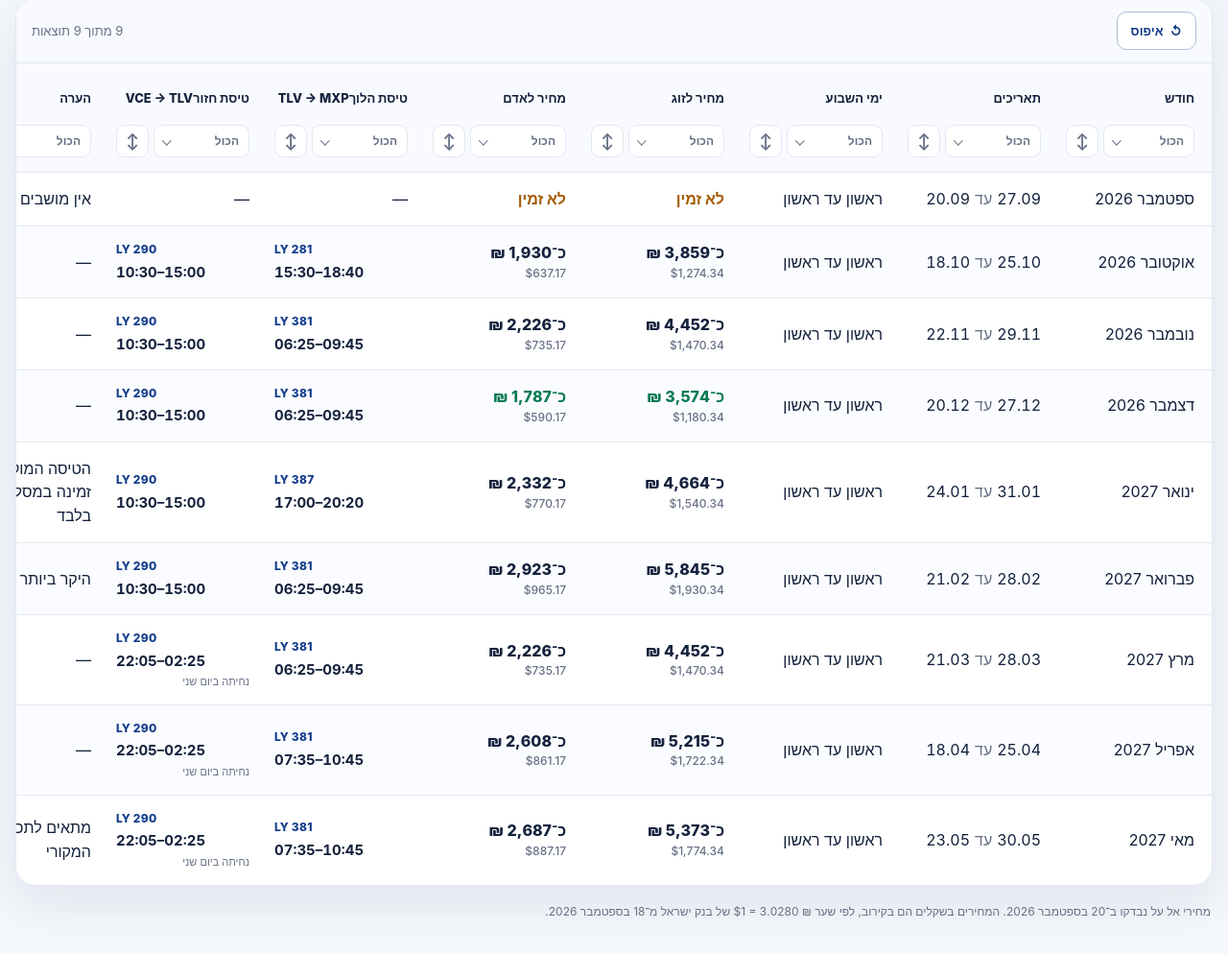
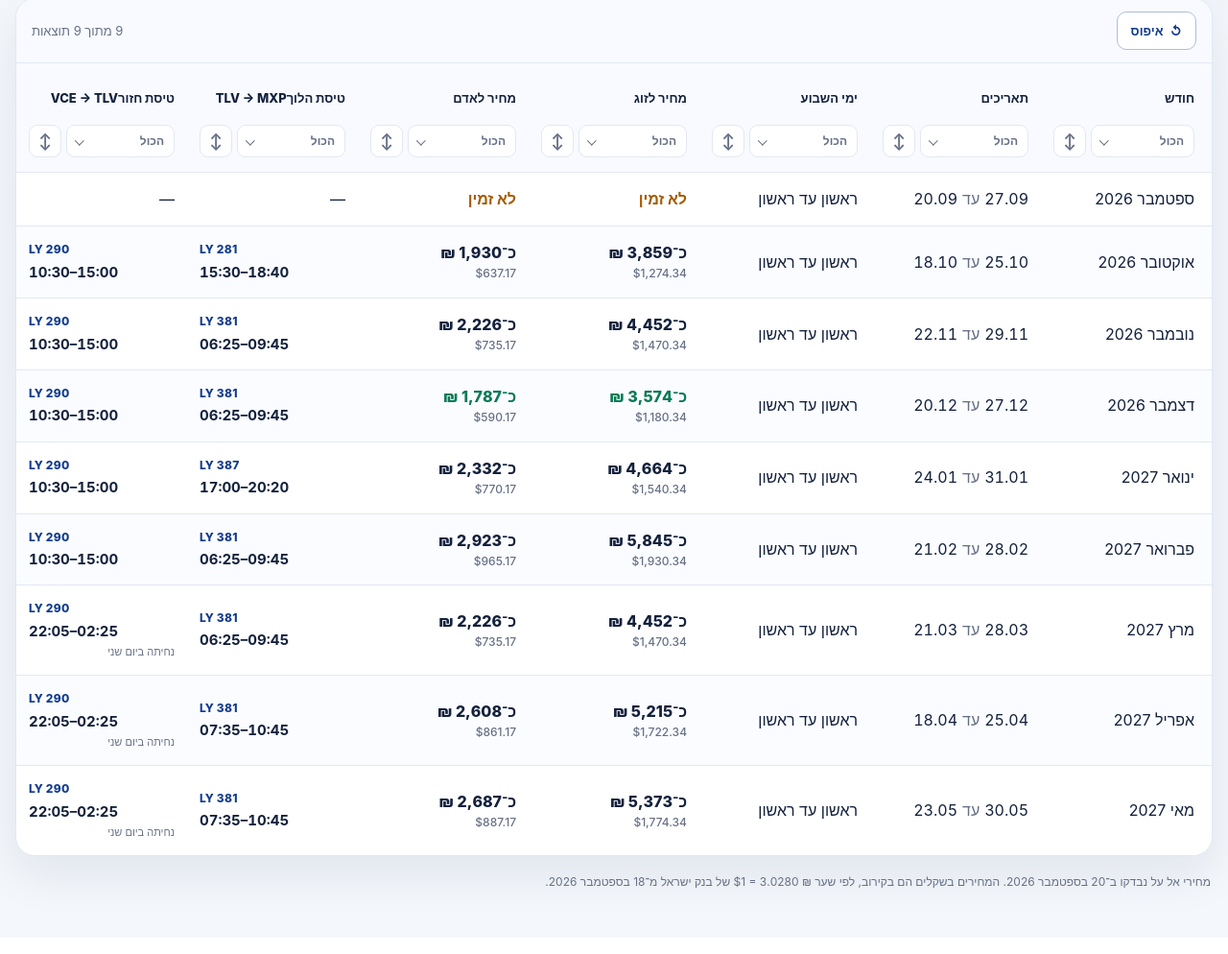
Before and after one commit to amordechai-dn/Italy, a plain HTML site: page index.html in a window 1280 px wide. Shown: the part 334-1328 px from the top of the page at 96% size. Drawn offline with Linux system fonts and the light colour scheme.

Commit message:
Remove notes column

```diff
--- a/index.html
+++ b/index.html
@@ -72,7 +72,7 @@
     .result-count { color:var(--muted); font-size:13px; }
     .empty-state { margin:0; padding:28px 16px; color:var(--muted); text-align:center; border-top:1px solid var(--line); }
     .table-scroll { overflow:auto; scrollbar-color:color-mix(in srgb,var(--blue) 30%,transparent) transparent; }
-    table { width:100%; border-collapse:separate; border-spacing:0; min-width:1240px; }
+    table { width:100%; border-collapse:separate; border-spacing:0; min-width:1080px; }
     th,td { padding:15px 13px; text-align:right; border-bottom:1px solid var(--line); vertical-align:middle; }
     th { min-width:165px; position:sticky; top:0; z-index:2; background:var(--panel-soft); color:var(--text); }
     th:first-child,td:first-child { padding-right:18px; }
@@ -177,7 +177,7 @@
       td:nth-child(1)::before { content:"חודש"; } td:nth-child(2)::before { content:"תאריכים"; }
       td:nth-child(3)::before { content:"ימי השבוע"; } td:nth-child(4)::before { content:"מחיר לזוג"; }
       td:nth-child(5)::before { content:"מחיר לאדם"; } td:nth-child(6)::before { content:"טיסת הלוך"; }
-      td:nth-child(7)::before { content:"טיסת חזור"; } td:nth-child(8)::before { content:"הערה"; }
+      td:nth-child(7)::before { content:"טיסת חזור"; }
       .date-range { justify-content:flex-start; } .flight { justify-self:start; } .usd { text-align:right; }
       .result-count { font-size:12px; }
     }
@@ -211,18 +211,17 @@
         <th><div class="column-name">מחיר לאדם</div><div class="column-tools"><select data-filter-column="4" aria-label="סינון מחיר לאדם"><option value="">הכול</option></select><button type="button" class="sort-button" data-sort-column="4" data-direction="none" aria-label="מיון מחיר לאדם">↕</button></div></th>
         <th><div class="column-name">טיסת הלוך<br><span class="route" dir="ltr">TLV → MXP</span></div><div class="column-tools"><select data-filter-column="5" aria-label="סינון טיסת הלוך"><option value="">הכול</option></select><button type="button" class="sort-button" data-sort-column="5" data-direction="none" aria-label="מיון טיסת הלוך">↕</button></div></th>
         <th><div class="column-name">טיסת חזור<br><span class="route" dir="ltr">VCE → TLV</span></div><div class="column-tools"><select data-filter-column="6" aria-label="סינון טיסת חזור"><option value="">הכול</option></select><button type="button" class="sort-button" data-sort-column="6" data-direction="none" aria-label="מיון טיסת חזור">↕</button></div></th>
-        <th><div class="column-name">הערה</div><div class="column-tools"><select data-filter-column="7" aria-label="סינון הערה"><option value="">הכול</option></select><button type="button" class="sort-button" data-sort-column="7" data-direction="none" aria-label="מיון הערה">↕</button></div></th>
       </tr></thead>
       <tbody>
-        <tr><td>ספטמבר 2026</td><td><div class="date-range"><bdi>20.09</bdi><span class="to">עד</span><bdi>27.09</bdi></div></td><td class="days">ראשון עד ראשון</td><td class="unavailable">לא זמין</td><td class="unavailable">לא זמין</td><td>—</td><td>—</td><td>אין מושבים</td></tr>
-        <tr><td>אוקטובר 2026</td><td><div class="date-range"><bdi>18.10</bdi><span class="to">עד</span><bdi>25.10</bdi></div></td><td class="days">ראשון עד ראשון</td><td class="price"><span class="ils">כ־3,859 ₪</span><span class="usd">$1,274.34</span></td><td class="price"><span class="ils">כ־1,930 ₪</span><span class="usd">$637.17</span></td><td><div class="flight"><bdi class="flight-no">LY 281</bdi><bdi class="flight-time">15:30–18:40</bdi></div></td><td><div class="flight"><bdi class="flight-no">LY 290</bdi><bdi class="flight-time">10:30–15:00</bdi></div></td><td>—</td></tr>
-        <tr><td>נובמבר 2026</td><td><div class="date-range"><bdi>22.11</bdi><span class="to">עד</span><bdi>29.11</bdi></div></td><td class="days">ראשון עד ראשון</td><td class="price"><span class="ils">כ־4,452 ₪</span><span class="usd">$1,470.34</span></td><td class="price"><span class="ils">כ־2,226 ₪</span><span class="usd">$735.17</span></td><td><div class="flight"><bdi class="flight-no">LY 381</bdi><bdi class="flight-time">06:25–09:45</bdi></div></td><td><div class="flight"><bdi class="flight-no">LY 290</bdi><bdi class="flight-time">10:30–15:00</bdi></div></td><td>—</td></tr>
-        <tr><td>דצמבר 2026</td><td><div class="date-range"><bdi>20.12</bdi><span class="to">עד</span><bdi>27.12</bdi></div></td><td class="days">ראשון עד ראשון</td><td class="price best"><span class="ils">כ־3,574 ₪</span><span class="usd">$1,180.34</span></td><td class="price best"><span class="ils">כ־1,787 ₪</span><span class="usd">$590.17</span></td><td><div class="flight"><bdi class="flight-no">LY 381</bdi><bdi class="flight-time">06:25–09:45</bdi></div></td><td><div class="flight"><bdi class="flight-no">LY 290</bdi><bdi class="flight-time">10:30–15:00</bdi></div></td><td>—</td></tr>
-        <tr><td>ינואר 2027</td><td><div class="date-range"><bdi>24.01</bdi><span class="to">עד</span><bdi>31.01</bdi></div></td><td class="days">ראשון עד ראשון</td><td class="price"><span class="ils">כ־4,664 ₪</span><span class="usd">$1,540.34</span></td><td class="price"><span class="ils">כ־2,332 ₪</span><span class="usd">$770.17</span></td><td><div class="flight"><bdi class="flight-no">LY 387</bdi><bdi class="flight-time">17:00–20:20</bdi></div></td><td><div class="flight"><bdi class="flight-no">LY 290</bdi><bdi class="flight-time">10:30–15:00</bdi></div></td><td>הטיסה המוקדמת זמינה במסלול Flex בלבד</td></tr>
-        <tr><td>פברואר 2027</td><td><div class="date-range"><bdi>21.02</bdi><span class="to">עד</span><bdi>28.02</bdi></div></td><td class="days">ראשון עד ראשון</td><td class="price"><span class="ils">כ־5,845 ₪</span><span class="usd">$1,930.34</span></td><td class="price"><span class="ils">כ־2,923 ₪</span><span class="usd">$965.17</span></td><td><div class="flight"><bdi class="flight-no">LY 381</bdi><bdi class="flight-time">06:25–09:45</bdi></div></td><td><div class="flight"><bdi class="flight-no">LY 290</bdi><bdi class="flight-time">10:30–15:00</bdi></div></td><td>היקר ביותר</td></tr>
-        <tr><td>מרץ 2027</td><td><div class="date-range"><bdi>21.03</bdi><span class="to">עד</span><bdi>28.03</bdi></div></td><td class="days">ראשון עד ראשון</td><td class="price"><span class="ils">כ־4,452 ₪</span><span class="usd">$1,470.34</span></td><td class="price"><span class="ils">כ־2,226 ₪</span><span class="usd">$735.17</span></td><td><div class="flight"><bdi class="flight-no">LY 381</bdi><bdi class="flight-time">06:25–09:45</bdi></div></td><td><div class="flight"><bdi class="flight-no">LY 290</bdi><bdi class="flight-time">22:05–02:25</bdi><span class="next-day">נחיתה ביום שני</span></div></td><td>—</td></tr>
-        <tr><td>אפריל 2027</td><td><div class="date-range"><bdi>18.04</bdi><span class="to">עד</span><bdi>25.04</bdi></div></td><td class="days">ראשון עד ראשון</td><td class="price"><span class="ils">כ־5,215 ₪</span><span class="usd">$1,722.34</span></td><td class="price"><span class="ils">כ־2,608 ₪</span><span class="usd">$861.17</span></td><td><div class="flight"><bdi class="flight-no">LY 381</bdi><bdi class="flight-time">07:35–10:45</bdi></div></td><td><div class="flight"><bdi class="flight-no">LY 290</bdi><bdi class="flight-time">22:05–02:25</bdi><span class="next-day">נחיתה ביום שני</span></div></td><td>—</td></tr>
-        <tr><td>מאי 2027</td><td><div class="date-range"><bdi>23.05</bdi><span class="to">עד</span><bdi>30.05</bdi></div></td><td class="days">ראשון עד ראשון</td><td class="price"><span class="ils">כ־5,373 ₪</span><span class="usd">$1,774.34</span></td><td class="price"><span class="ils">כ־2,687 ₪</span><span class="usd">$887.17</span></td><td><div class="flight"><bdi class="flight-no">LY 381</bdi><bdi class="flight-time">07:35–10:45</bdi></div></td><td><div class="flight"><bdi class="flight-no">LY 290</bdi><bdi class="flight-time">22:05–02:25</bdi><span class="next-day">נחיתה ביום שני</span></div></td><td>מתאים לתכנון המקורי</td></tr>
+        <tr><td>ספטמבר 2026</td><td><div class="date-range"><bdi>20.09</bdi><span class="to">עד</span><bdi>27.09</bdi></div></td><td class="days">ראשון עד ראשון</td><td class="unavailable">לא זמין</td><td class="unavailable">לא זמין</td><td>—</td><td>—</td></tr>
+        <tr><td>אוקטובר 2026</td><td><div class="date-range"><bdi>18.10</bdi><span class="to">עד</span><bdi>25.10</bdi></div></td><td class="days">ראשון עד ראשון</td><td class="price"><span class="ils">כ־3,859 ₪</span><span class="usd">$1,274.34</span></td><td class="price"><span class="ils">כ־1,930 ₪</span><span class="usd">$637.17</span></td><td><div class="flight"><bdi class="flight-no">LY 281</bdi><bdi class="flight-time">15:30–18:40</bdi></div></td><td><div class="flight"><bdi class="flight-no">LY 290</bdi><bdi class="flight-time">10:30–15:00</bdi></div></td></tr>
+        <tr><td>נובמבר 2026</td><td><div class="date-range"><bdi>22.11</bdi><span class="to">עד</span><bdi>29.11</bdi></div></td><td class="days">ראשון עד ראשון</td><td class="price"><span class="ils">כ־4,452 ₪</span><span class="usd">$1,470.34</span></td><td class="price"><span class="ils">כ־2,226 ₪</span><span class="usd">$735.17</span></td><td><div class="flight"><bdi class="flight-no">LY 381</bdi><bdi class="flight-time">06:25–09:45</bdi></div></td><td><div class="flight"><bdi class="flight-no">LY 290</bdi><bdi class="flight-time">10:30–15:00</bdi></div></td></tr>
+        <tr><td>דצמבר 2026</td><td><div class="date-range"><bdi>20.12</bdi><span class="to">עד</span><bdi>27.12</bdi></div></td><td class="days">ראשון עד ראשון</td><td class="price best"><span class="ils">כ־3,574 ₪</span><span class="usd">$1,180.34</span></td><td class="price best"><span class="ils">כ־1,787 ₪</span><span class="usd">$590.17</span></td><td><div class="flight"><bdi class="flight-no">LY 381</bdi><bdi class="flight-time">06:25–09:45</bdi></div></td><td><div class="flight"><bdi class="flight-no">LY 290</bdi><bdi class="flight-time">10:30–15:00</bdi></div></td></tr>
+        <tr><td>ינואר 2027</td><td><div class="date-range"><bdi>24.01</bdi><span class="to">עד</span><bdi>31.01</bdi></div></td><td class="days">ראשון עד ראשון</td><td class="price"><span class="ils">כ־4,664 ₪</span><span class="usd">$1,540.34</span></td><td class="price"><span class="ils">כ־2,332 ₪</span><span class="usd">$770.17</span></td><td><div class="flight"><bdi class="flight-no">LY 387</bdi><bdi class="flight-time">17:00–20:20</bdi></div></td><td><div class="flight"><bdi class="flight-no">LY 290</bdi><bdi class="flight-time">10:30–15:00</bdi></div></td></tr>
+        <tr><td>פברואר 2027</td><td><div class="date-range"><bdi>21.02</bdi><span class="to">עד</span><bdi>28.02</bdi></div></td><td class="days">ראשון עד ראשון</td><td class="price"><span class="ils">כ־5,845 ₪</span><span class="usd">$1,930.34</span></td><td class="price"><span class="ils">כ־2,923 ₪</span><span class="usd">$965.17</span></td><td><div class="flight"><bdi class="flight-no">LY 381</bdi><bdi class="flight-time">06:25–09:45</bdi></div></td><td><div class="flight"><bdi class="flight-no">LY 290</bdi><bdi class="flight-time">10:30–15:00</bdi></div></td></tr>
+        <tr><td>מרץ 2027</td><td><div class="date-range"><bdi>21.03</bdi><span class="to">עד</span><bdi>28.03</bdi></div></td><td class="days">ראשון עד ראשון</td><td class="price"><span class="ils">כ־4,452 ₪</span><span class="usd">$1,470.34</span></td><td class="price"><span class="ils">כ־2,226 ₪</span><span class="usd">$735.17</span></td><td><div class="flight"><bdi class="flight-no">LY 381</bdi><bdi class="flight-time">06:25–09:45</bdi></div></td><td><div class="flight"><bdi class="flight-no">LY 290</bdi><bdi class="flight-time">22:05–02:25</bdi><span class="next-day">נחיתה ביום שני</span></div></td></tr>
+        <tr><td>אפריל 2027</td><td><div class="date-range"><bdi>18.04</bdi><span class="to">עד</span><bdi>25.04</bdi></div></td><td class="days">ראשון עד ראשון</td><td class="price"><span class="ils">כ־5,215 ₪</span><span class="usd">$1,722.34</span></td><td class="price"><span class="ils">כ־2,608 ₪</span><span class="usd">$861.17</span></td><td><div class="flight"><bdi class="flight-no">LY 381</bdi><bdi class="flight-time">07:35–10:45</bdi></div></td><td><div class="flight"><bdi class="flight-no">LY 290</bdi><bdi class="flight-time">22:05–02:25</bdi><span class="next-day">נחיתה ביום שני</span></div></td></tr>
+        <tr><td>מאי 2027</td><td><div class="date-range"><bdi>23.05</bdi><span class="to">עד</span><bdi>30.05</bdi></div></td><td class="days">ראשון עד ראשון</td><td class="price"><span class="ils">כ־5,373 ₪</span><span class="usd">$1,774.34</span></td><td class="price"><span class="ils">כ־2,687 ₪</span><span class="usd">$887.17</span></td><td><div class="flight"><bdi class="flight-no">LY 381</bdi><bdi class="flight-time">07:35–10:45</bdi></div></td><td><div class="flight"><bdi class="flight-no">LY 290</bdi><bdi class="flight-time">22:05–02:25</bdi><span class="next-day">נחיתה ביום שני</span></div></td></tr>
       </tbody>
     </table></div>
     <p class="empty-state" hidden>לא נמצאו תוצאות. אפשר לאפס את הסינון ולנסות שוב.</p>
```
